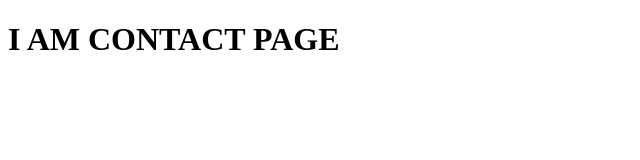
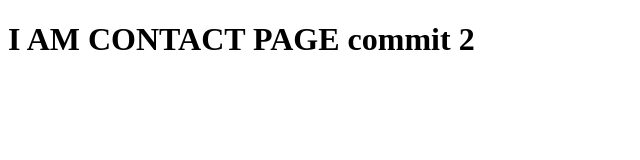
Before and after one commit to Rahul8997/Tutorial67, a plain HTML site: page contact.html in a window 1280 px wide. Shown: the whole page, without its empty margins (0-640 px from the left). Drawn offline with Linux system fonts and the light colour scheme.

Commit message:
Second commit

```diff
--- a/contact.html
+++ b/contact.html
@@ -7,6 +7,6 @@
     <title>I AM CONTACT PAGE</title>
 </head>
 <body>
-    <h1>I AM CONTACT PAGE</h1>
+    <h1>I AM CONTACT PAGE commit 2</h1>
 </body>
 </html>
```
